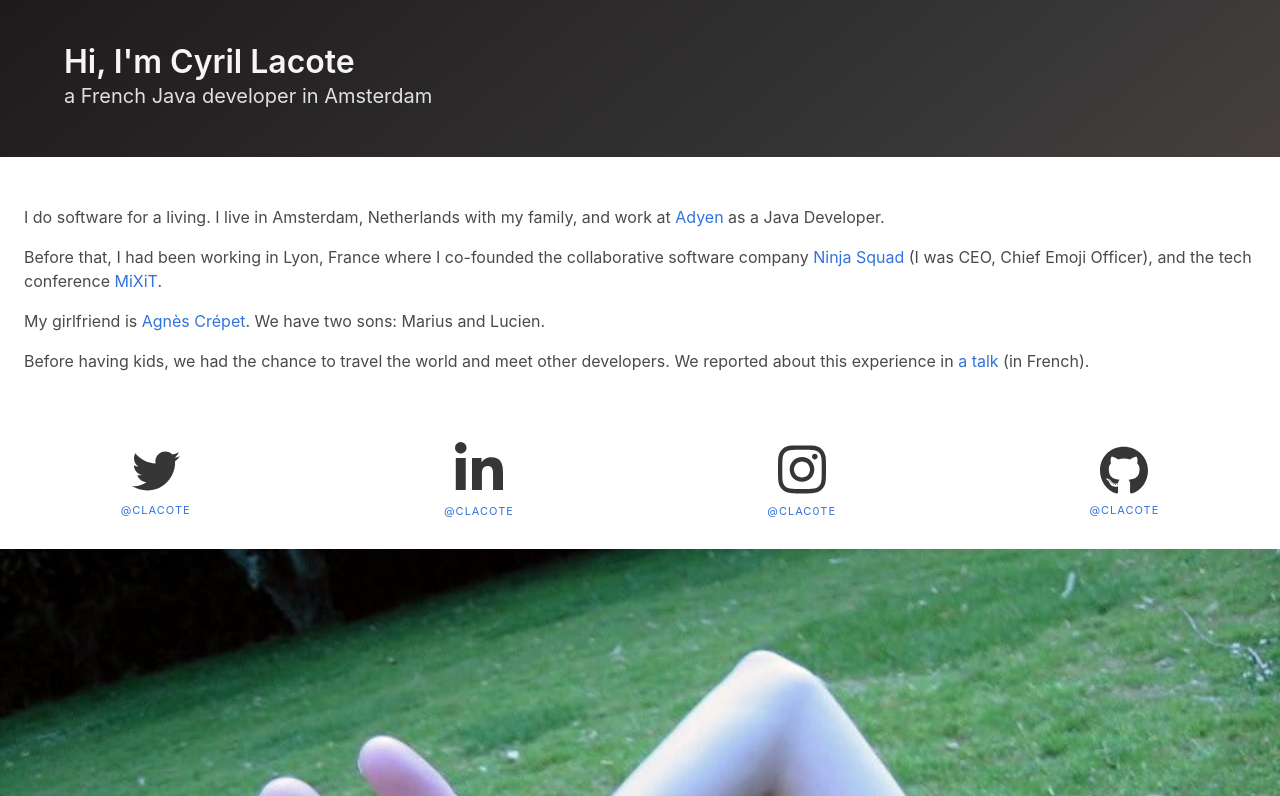
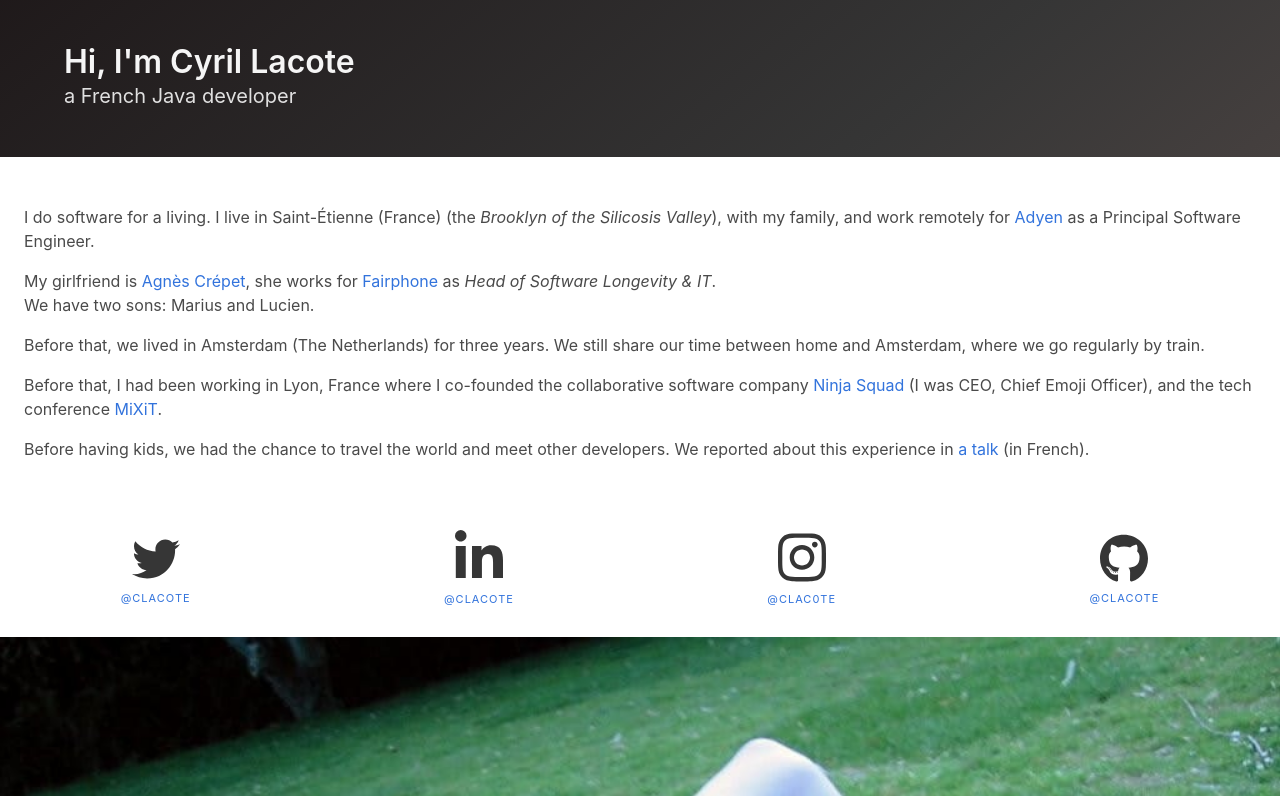
Before and after one commit to clacote/clacote-website, a Jekyll site: the page built from index.html, in a window 1280 px wide and 900 px high, cut to the strip 104-900 px from the top of the window. Built offline with Jekyll 4.4.1, drawn with Linux system fonts in a browser that asks for light colours.

Commit message:
Update living from Saint-Etienne

```diff
--- a/index.html
+++ b/index.html
@@ -21,18 +21,24 @@
 <section class="section content">
     <p>
       I do software for a living.
-      I live in Amsterdam, Netherlands with my family,
-      and work at <a href="https://adyen.com">Adyen</a> as a Java Developer.
+      I live in Saint-Étienne (France) (the <i>Brooklyn of the Silicosis Valley</i>), with my family,
+      and work remotely for <a href="https://adyen.com">Adyen</a> as a Principal Software Engineer.
+    </p>
+    <p>
+      My girlfriend is <a href="https://agnescrepet.org">Agnès Crépet</a>,
+      she works for <a href="https://fairphone.com">Fairphone</a> as <i>Head of Software Longevity & IT</i>.
+      <br>
+      We have two sons: Marius and Lucien.
+    </p>
+    <p>
+      Before that, we lived in Amsterdam (The Netherlands) for three years.
+      We still share our time between home and Amsterdam, where we go regularly by train.
     </p>
     <p>
       Before that, I had been working in Lyon, France where I co-founded the
       collaborative software company <a href="https://ninja-squad.com">Ninja Squad</a>
       (I was CEO, Chief Emoji Officer),
       and the tech conference <a href="https://mixitconf.org">MiXiT</a>.
-    </p>
-    <p>
-      My girlfriend is <a href="https://agnescrepet.org">Agnès Crépet</a>.
-      We have two sons: Marius and Lucien.
     </p>
     <p>
       Before having kids, we had the chance to travel the world and meet other developers.
```
Also changed, not shown: other parts of index.html (+1 -1 lines).
